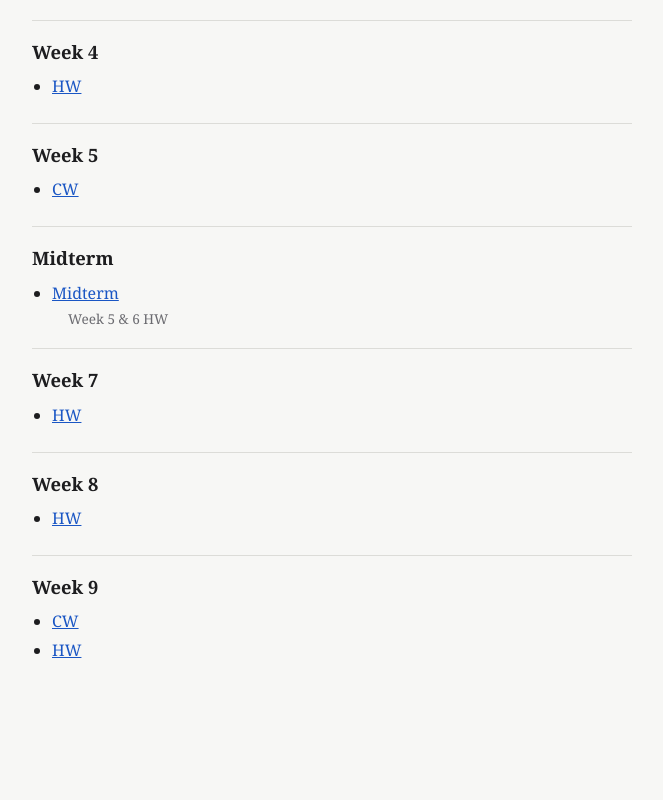
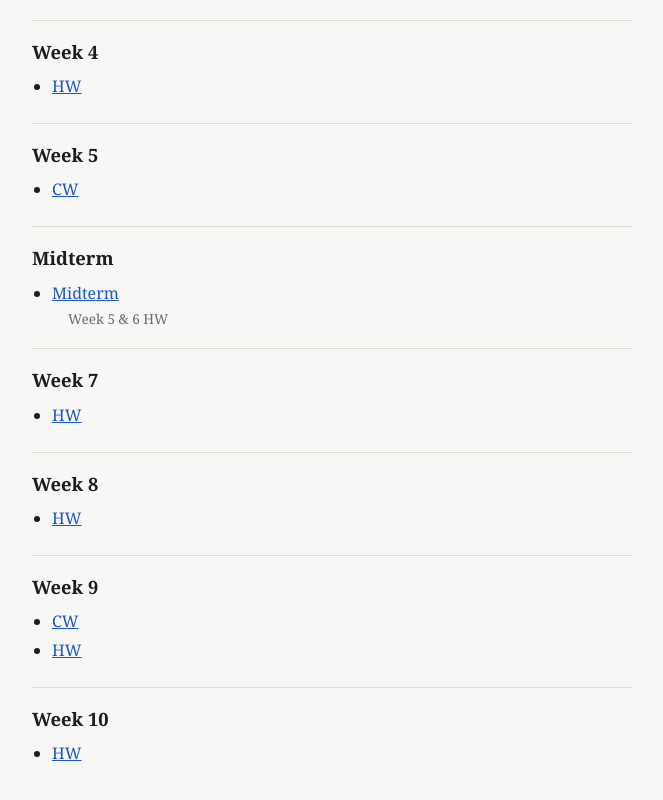
Before and after one commit to ks7481/front-end-web, a plain HTML site: page index.html in a window 1280 px wide. Shown: the part 450-1250 px from the top of the page, without its empty margins (308-971 px from the left). Before the commit the page ends 1201 px from the top, so only its background shows below. Drawn offline with Linux system fonts and the light colour scheme.

Commit message:
index update

```diff
--- a/index.html
+++ b/index.html
@@ -120,6 +120,13 @@
           <li><a href="week9/hw/">HW</a></li>
         </ul>
       </section>
+
+      <section>
+        <h2>Week 10</h2>
+        <ul>
+          <li><a href="week10/">HW</a></li>
+        </ul>
+      </section>
     </main>
   </body>
 </html>
```
